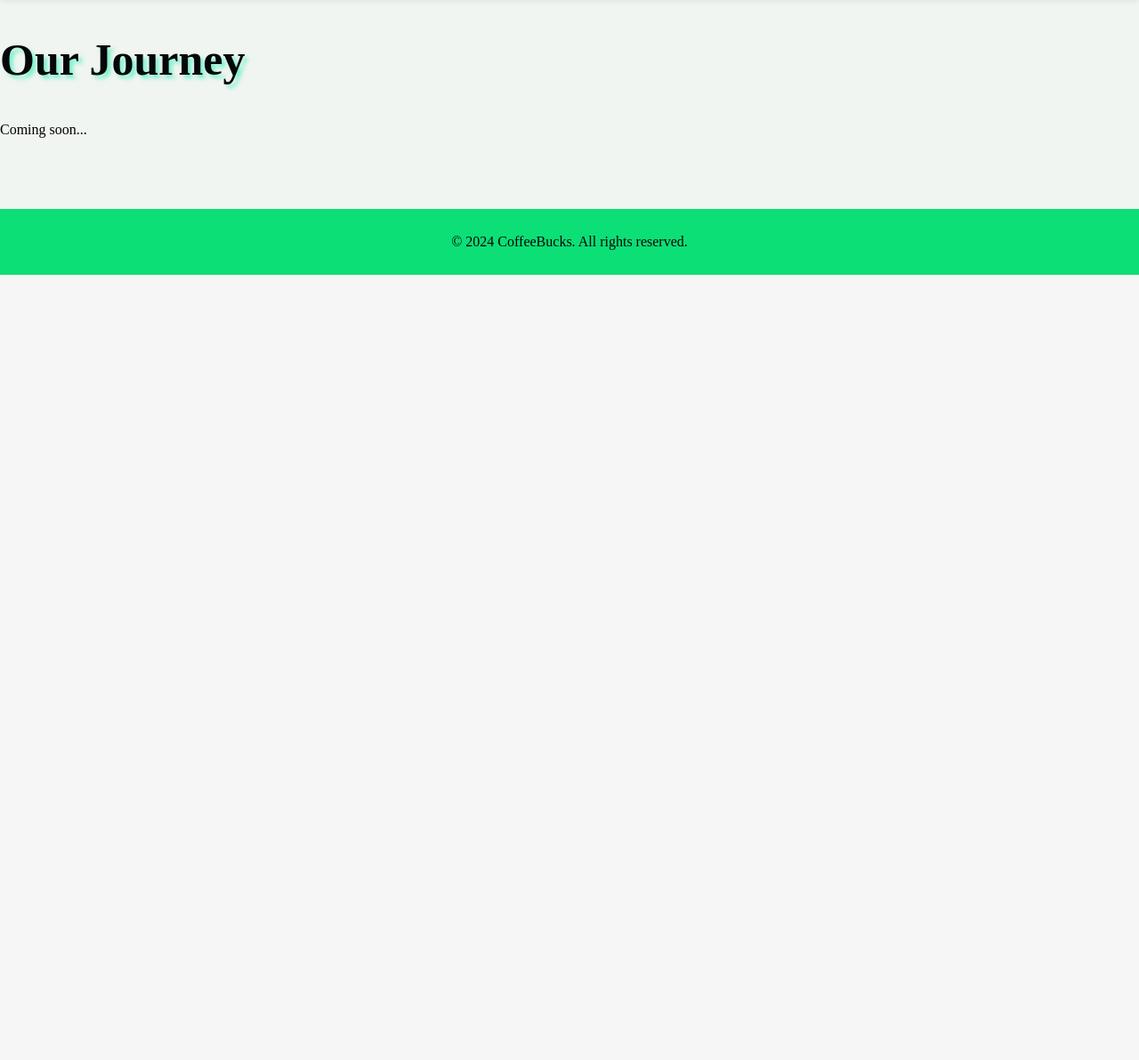
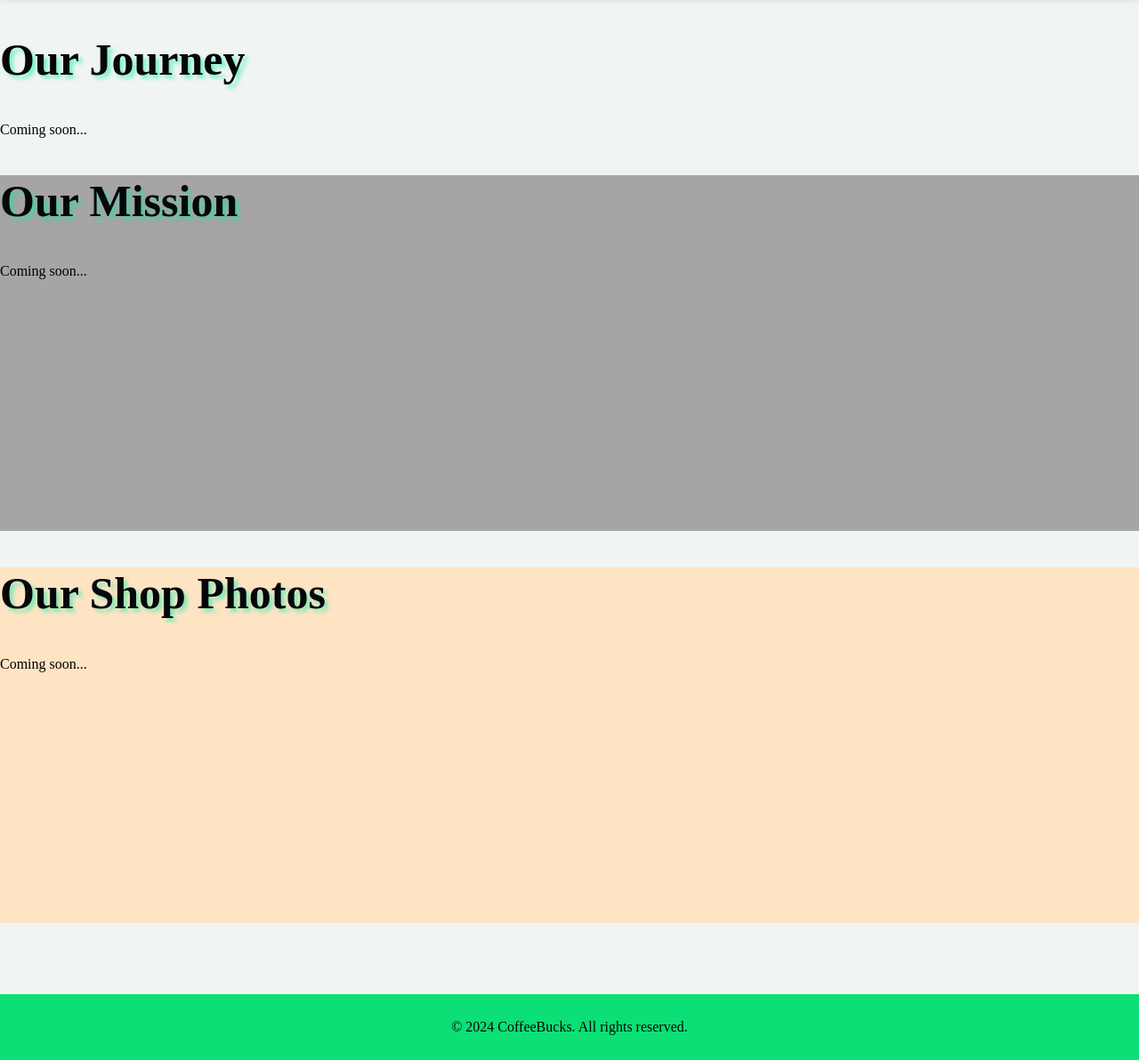
Before and after one commit to Ericchhun67/coffeebucks, a Flask app: page /about in a window 1280 px wide. Shown: the part 542-1734 px from the top of the page at 89% size. Before the commit the page ends 851 px from the top, so only its background shows below. Run offline with Flask 3, Linux system fonts and the light colour scheme.

Commit message:
Add about html

```diff
--- a/templates/about.html
+++ b/templates/about.html
@@ -56,5 +56,27 @@
         font-size: 50px;
     }
 </style>
+<!-- about our shop cards: Craft & Quality, Community & Connection, Sustainability & Responsibility, our team -->
+<section class="our-mission-section">
+    <h2 class="about-title">Our Mission</h2>
+    <p> Coming soon...</p>
+</section>
+<style>
+    .our-mission-section {
+        background-color: rgb(166, 164, 164);
+        min-height: 400px;
+    }
+</style>
+<!-- shop photos section -->
+<section class="Our-shop-photo">
+    <h2 class="about-title">Our Shop Photos</h2>
+    <p> Coming soon...</p>
+</section>
+<style>
+    .Our-shop-photo {
+        background-color:bisque;
+        min-height: 400px;
+    }
+</style>
 
 {% endblock %}
```
